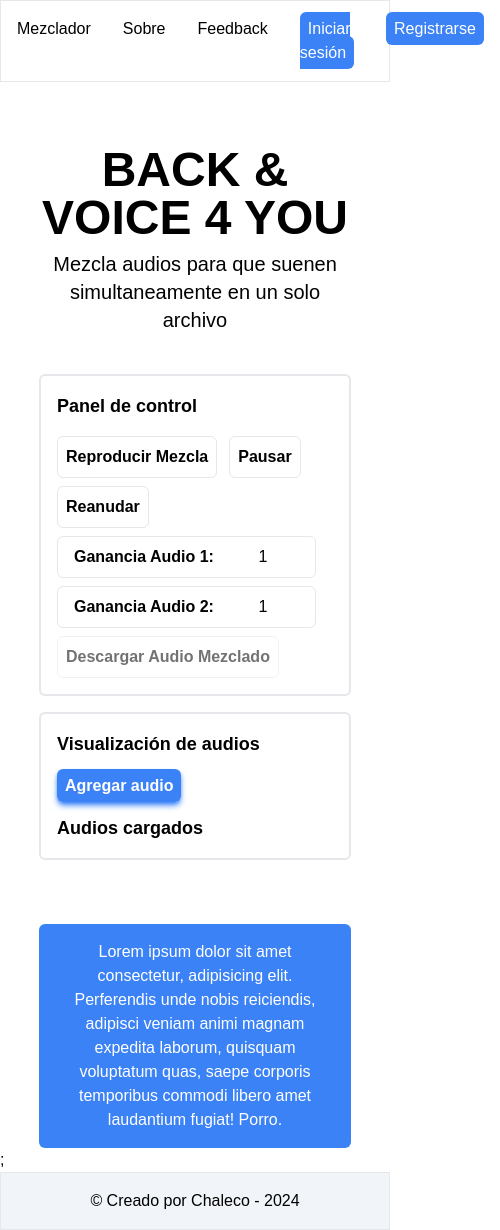
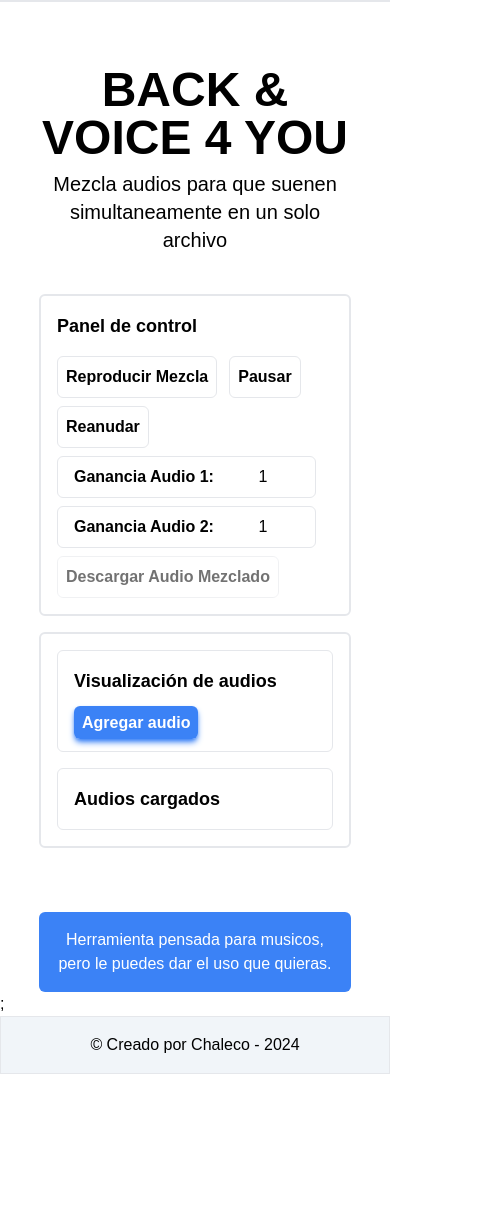
Before and after one commit to Chaleconetwork/backandvoice4you, a Next.js app: page / in a window 390 px wide. Shown: the whole page, 500 px wide, since content can reach past the window. After the commit the page ends 1074 px from the top, so only its background shows below. Built offline with nearby package versions, Linux system fonts and the light colour scheme.

Commit message:
ajustes responsive, iconos play

```diff
--- a/package.json
+++ b/package.json
@@ -12,7 +12,8 @@
     "@fontsource-variable/rubik": "^5.1.0",
     "next": "14.2.11",
     "react": "^18",
-    "react-dom": "^18"
+    "react-dom": "^18",
+    "react-icons": "^5.3.0"
   },
   "devDependencies": {
     "@types/node": "^20",
--- a/src/components/navbar.tsx
+++ b/src/components/navbar.tsx
@@ -2,13 +2,13 @@ import Link from "next/link"
 
 export const Navbar = () => {
     return (
-        <nav className="flex justify-between border">
-            <ul className="flex justify-center rounded-md">
+        <nav className="flex justify-between border responsive_navbar">
+            <ul className="flex justify-center rounded-md hide_elements">
                 <Link href='/'><li className="p-4">Mezclador</li></Link>
                 <Link href='/'><li className="p-4">Sobre</li></Link>
                 <Link href='/'><li className="p-4">Feedback</li></Link>
             </ul>
-            <ul className="flex">
+            <ul className="flex hide_elements">
                 <Link href='/'><li className="p-4"><span className="bg-blue-500 text-white p-2 rounded-md">Iniciar sesión</span></li></Link>
                 <Link href='/'><li className="p-4"><span className="bg-blue-500 text-white p-2 rounded-md">Registrarse</span></li></Link>
             </ul>
--- a/src/pages/index.tsx
+++ b/src/pages/index.tsx
@@ -1,5 +1,6 @@
 import { bufferToWave, loadAudioBuffers, mixAudios, pauseAudios, playAudios, resumeAudios } from "@/utils/funcs/audioControls";
 import { ChangeEvent, useEffect, useState } from "react"
+import { FaPlayCircle } from "react-icons/fa";
 
 export default function Home() {
     const [audioBuffers, setAudioBuffers] = useState<{ audioBuffer1: AudioBuffer, audioBuffer2: AudioBuffer } | null>();
@@ -13,6 +14,7 @@ export default function Home() {
     const handleFileChange = async (event: ChangeEvent<HTMLInputElement>) => {
         const files = event.target.files;
         if (!files || files.length > 2) return;
+
         const fileNamesList = Array.from(files).map(file => file.name);
         setFileNames(prev => [...prev, ...fileNamesList])
 
@@ -73,7 +75,7 @@ export default function Home() {
         }
 
         try {
-            const mixedBuffer =  await mixAudios(audioBuffers.audioBuffer1, audioBuffers.audioBuffer2, gain1, gain2);
+            const mixedBuffer = await mixAudios(audioBuffers.audioBuffer1, audioBuffers.audioBuffer2, gain1, gain2);
             const wavBlob = bufferToWave(mixedBuffer, mixedBuffer.length);
             const url = URL.createObjectURL(wavBlob);
 
@@ -134,22 +136,28 @@ export default function Home() {
                     </button>
                 </section>
                 <section className="border-2 rounded-md p-4">
-                    <h2 className="text-lg font-semibold mb-4">Visualización de audios</h2>
-                    <div>
+                    <div className="border p-4 rounded-md">
+                        <h2 className="text-lg font-semibold mb-4">Visualización de audios</h2>
                         <label htmlFor="files" className="shadow-md hover:shadow-blue-500 hover:bg-blue-400 transition delay-100 duration-300 ease-in-out p-2 rounded-md font-semibold cursor-pointer shadow-blue-500 bg-blue-500 text-white">
                             Agregar audio
                         </label>
                         <input id="files" multiple onChange={handleFileChange} className="hidden" type="file" />
-                        <div className="block mt-4">
-                            <h3 className="font-semibold text-lg">Audios cargados</h3>
-                            <h3 className="">{fileNames[0] && fileNames[0]} </h3>
-                            <h3 className="">{fileNames[1] && fileNames[1]} </h3>
-                        </div>
+                    </div>
+                    <div className="block mt-4 border p-4 rounded-md">
+                        <h3 className="font-semibold text-lg">Audios cargados</h3>
+                        {
+                            fileNames[0] && <h2 className="text-2xl my-2 px-4 py-2 border inline-block rounded-md cursor-pointer"><FaPlayCircle /></h2>
+                        }
+                        <h3 className="text-slate-500">{fileNames[0] && fileNames[0]} </h3>
+                        {
+                            fileNames[1] && <h2 className="text-2xl my-2 px-4 py-2 border inline-block rounded-md cursor-pointer"><FaPlayCircle /></h2>
+                        }
+                        <h3 className="text-slate-500">{fileNames[1] && fileNames[1]} </h3>
                     </div>
                 </section>
                 <div className="text-blue-500 mt-6">{textAlert}</div>
                 <section className="bg-blue-500 mt-16 p-4 rounded-md">
-                    <h2 className="text-center text-white">Lorem ipsum dolor sit amet consectetur, adipisicing elit. Perferendis unde nobis reiciendis, adipisci veniam animi magnam expedita laborum, quisquam voluptatum quas, saepe corporis temporibus commodi libero amet laudantium fugiat! Porro.</h2>
+                    <h2 className="text-center text-white">Herramienta pensada para musicos, pero le puedes dar el uso que quieras.</h2>
                 </section>
             </main>
         </div>
--- a/src/styles/globals.css
+++ b/src/styles/globals.css
@@ -7,3 +7,13 @@
 body {
     font-family: 'Rubik Variable', sans-serif;
 }
+
+.hide_elements {
+    display: flex;
+}
+
+@media (min-width: 360px) and (max-width: 765px) {
+    .hide_elements {
+        display: none;
+    }
+}
```
Also changed, not shown: 1 other file (tests, documents, lock files or other folders).
